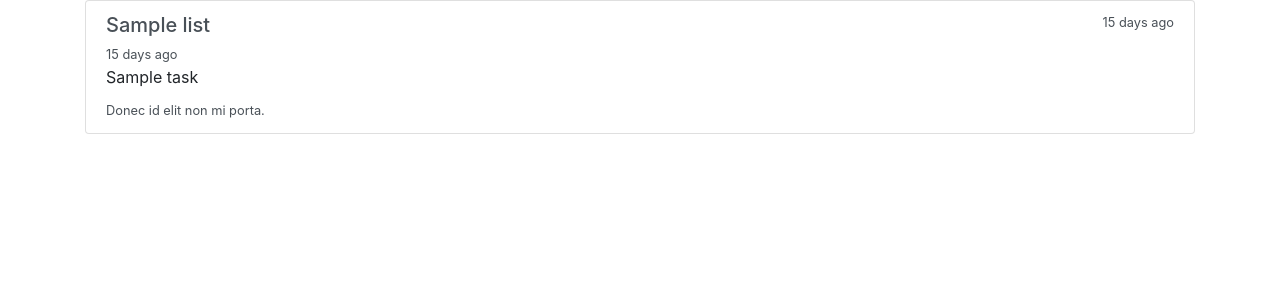
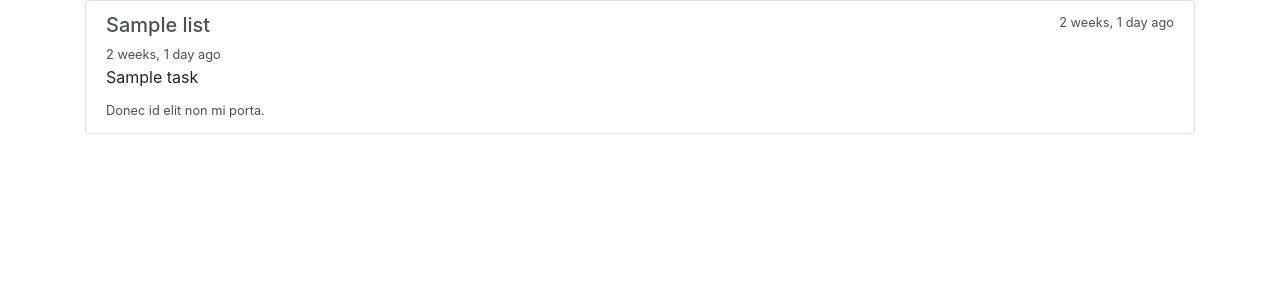
Before and after one commit to masb3/todoshka, a Django app: page / in a window 1280 px wide. Shown: the part 56-356 px from the top of the page. Run offline with Django 3.2, Linux system fonts and the light colour scheme; a user stored in the database is signed in; tables that the repository leaves empty hold one stand-in row (values such as "Sample post"); some libraries are stand-ins or nearby versions.

Commit message:
added humanize and text truncator

```diff
--- a/todoshka/doit/templates/doit/index.html
+++ b/todoshka/doit/templates/doit/index.html
@@ -1,5 +1,6 @@
 {% extends 'doit/base.html' %}
 {% load doit_tags %}
+{% load humanize %}
 
 {% block content %}
 
@@ -8,29 +9,21 @@
 {% if lists %} <!-- test if lists is not empty !-->
     {% for list in lists %} <!-- loop lists !-->
   <div class="list-group-item list-group-item-action flex-column align-items-start">
-    <div class="d-flex w-100 justify-content-between">
+
+      <div class="d-flex w-100 justify-content-between">
       <h5 class="mb-1">{{ list }}</h5>
-        {% time_diff list.pub_date as days_ago %}
-      <small>
-          {% if 0 == days_ago %} today
-          {% else %}
-            {{ days_ago }} {% if 1 == days_ago %} day {% else %} days {% endif %} ago
-          {% endif %}
-      </small>
+      <small>{{ list.pub_date|naturaltime }}</small>
     </div>
+
       {% for task in list.to_list.all %} <!-- loop tasks !-->
-      {% time_diff task.pub_date as days_ago %}
-      <small>
-          {% if 0 == days_ago %} today
-          {% else %}
-            {{ days_ago }} {% if 1 == days_ago %} day {% else %} days {% endif %} ago
-          {% endif %}
-      </small>
+      <small>{{ task.pub_date|naturaltime }}</small>
       <a href="#" class="text-body">  <!-- link to task !-->
-      <p class="mb-2 text-break">{{ task.task_name }}</p>
+      {% text_truncator task.task_name 30 as task_truncated %}
+      <p class="mb-2 text-break">{{ task_truncated }}</p>
      </a>  <!-- end link to task !-->
       {% endfor %} <!-- end loop tasks !-->
     <small>Donec id elit non mi porta.</small>
+
   </div>
     {% endfor %} <!-- end loop lists !-->
  {% else %} <!-- lists is empty !-->
--- a/todoshka/doit/templatetags/doit_tags.py
+++ b/todoshka/doit/templatetags/doit_tags.py
@@ -1,5 +1,6 @@
 from django import template
 from django.utils.timezone import utc
+from django.utils.text import Truncator
 from datetime import datetime
 
 
@@ -9,3 +10,8 @@ register = template.Library()
 @register.simple_tag
 def time_diff(start_date):
     return (datetime.utcnow().replace(tzinfo=utc) - start_date).days
+
+
+@register.simple_tag
+def text_truncator(txt, word_num):
+    return Truncator(txt).words(word_num)
--- a/todoshka/todoshka/settings.py
+++ b/todoshka/todoshka/settings.py
@@ -40,6 +40,7 @@ INSTALLED_APPS = [
     'django.contrib.sessions',
     'django.contrib.messages',
     'django.contrib.staticfiles',
+    'django.contrib.humanize',
 
     'widget_tweaks',
 ]
```
